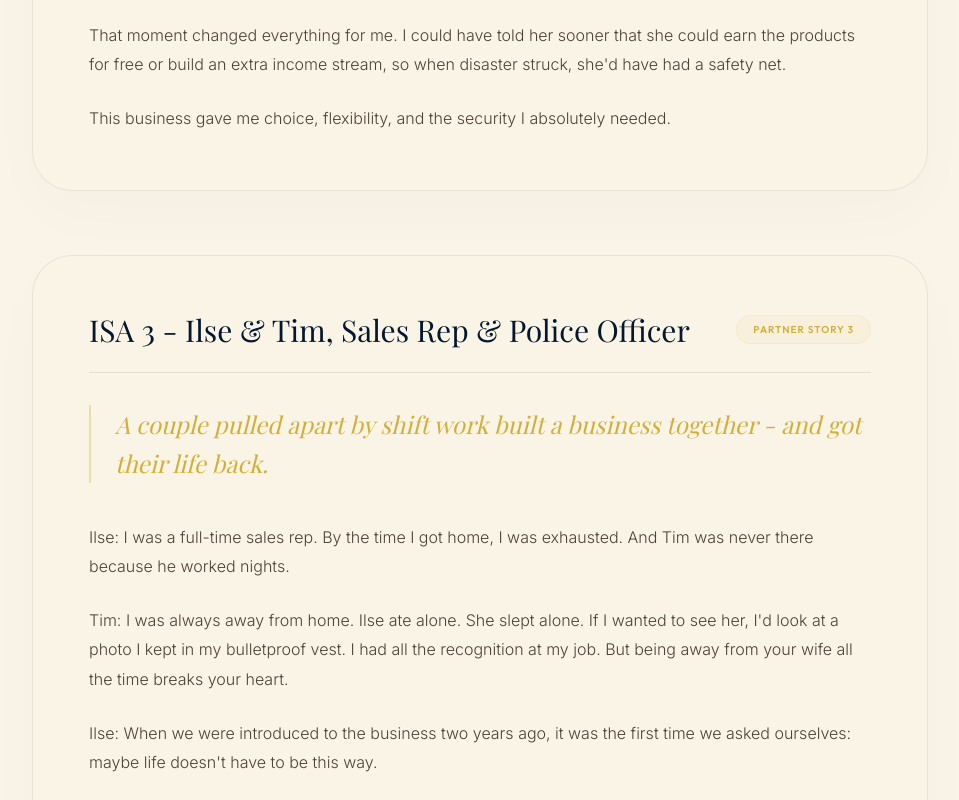
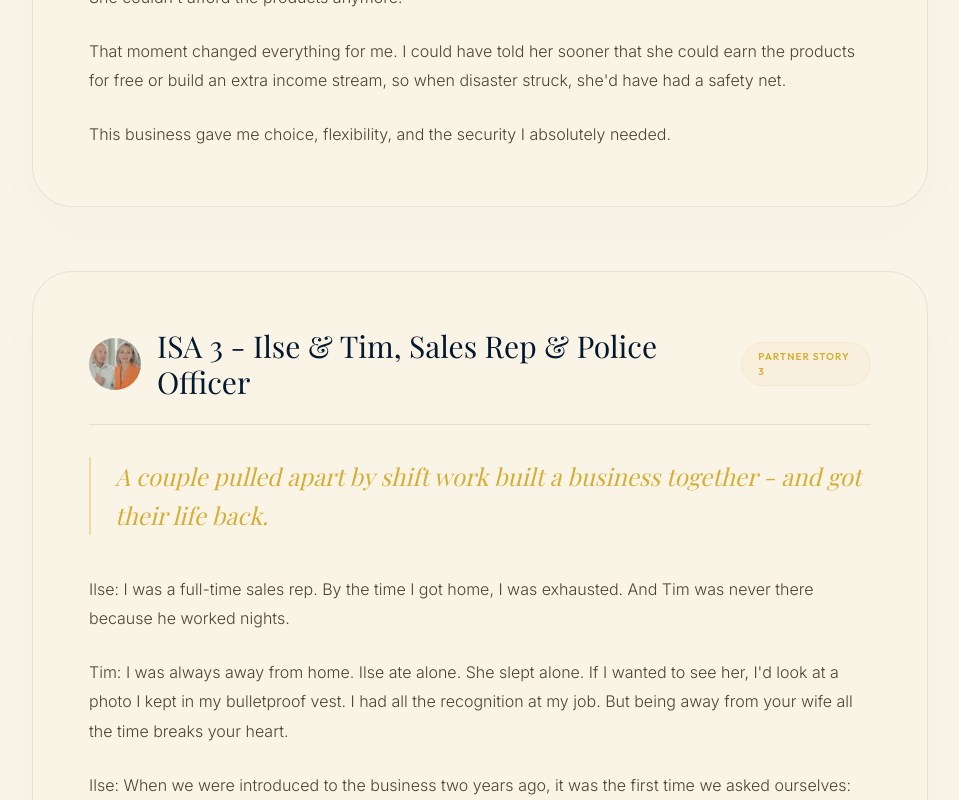
Before and after one commit to ZieglerCode/make-success-your-habit, a Next.js app: page /isobl in a window 1280 px wide. Shown: the part 9222-10022 px from the top of the page, without its empty margins (160-1119 px from the left). Built offline with nearby package versions, Linux system fonts and the light colour scheme; no server answers; a web font is replaced by a local one.

Commit message:
feat: add ISOBL partner story profile images

```diff
--- a/components/isobl-page-client.tsx
+++ b/components/isobl-page-client.tsx
@@ -2,6 +2,7 @@
 
 import {usePathname} from "next/navigation";
 import {MarketingOfferPage} from "@/components/marketing-offer-page";
+import {getIsoblPartnerImage} from "@/lib/isobl-partner-images";
 
 export function IsoblPageClient() {
   const pathname = usePathname();
@@ -128,6 +129,7 @@ export function IsoblPageClient() {
         interviewsTitle="ISOBL-Erfolgsgeschichten – 8 Kunden-Interviews von ISOBL-Partnern"
         interviews={[
           {
+            ...getIsoblPartnerImage(1, "de"),
             name: "ISA 1 – Angela H. - Fitnesstrainerin",
             quote: "„Ich habe innerhalb weniger Tage 10 hartnäckige Pfund abgenommen – und halte mein Gewicht seit 9 Jahren.\"",
             paragraphs: [
@@ -138,6 +140,7 @@ export function IsoblPageClient() {
             ]
           },
           {
+            ...getIsoblPartnerImage(2, "de"),
             name: "ISA 2 – Heather - Personal Trainerin und Ernährungsberaterin",
             quote: "Wie eine skeptische Sporttrainerin ein florierendes Unternehmen aufbaute, indem sie weitergab, was bei ihren Kunden tatsächlich funktionierte.",
             paragraphs: [
@@ -150,6 +153,7 @@ export function IsoblPageClient() {
             ]
           },
           {
+            ...getIsoblPartnerImage(3, "de"),
             name: "ISA 3 – Ilse & Tim, Vertriebsmitarbeiterin & Polizeibeamter",
             quote: "Ein Paar, das durch Schichtarbeit auseinandergerissen wurde, baute gemeinsam ein Geschäft auf – und gewann sein Leben zurück.",
             paragraphs: [
@@ -164,6 +168,7 @@ export function IsoblPageClient() {
             ]
           },
           {
+            ...getIsoblPartnerImage(4, "de"),
             name: "ISA 4 – Lara E. - Krankenschwester im NHS",
             quote: "Ich habe genug zusätzliches Einkommen erzielt, um meinen Mutterschaftsurlaub von 5 auf 15 Monate zu verlängern.",
             paragraphs: [
@@ -174,6 +179,7 @@ export function IsoblPageClient() {
             ]
           },
           {
+            ...getIsoblPartnerImage(5, "de"),
             name: "ISA 5 – Lissa A. - Inhaberin eines Kosmetiksalons",
             quote: "Ich habe eine Produktlinie eingeführt, die meine Kundinnen von sich aus nachbestellen – und dadurch eine bessere Work-Life-Balance gefunden.",
             paragraphs: [
@@ -185,6 +191,7 @@ export function IsoblPageClient() {
             ]
           },
           {
+            ...getIsoblPartnerImage(6, "de"),
             name: "ISA 6 – Saskia - Personal Trainerin & Ernährungsberaterin",
             quote: "Mit 50 hat sie ihren Körper transformiert – und dann anderen Frauen geholfen, dasselbe zu tun.",
             paragraphs: [
@@ -194,6 +201,7 @@ export function IsoblPageClient() {
             ]
           },
           {
+            ...getIsoblPartnerImage(7, "de"),
             name: "ISA 7 – Tinashe - Vertriebsprofi mit Hintergrund im Gesundheitswesen",
             quote: "Hat nach jahrelangen Versuchen 3 kg fettfreie Muskelmasse zugenommen – und seine Energie und sein Selbstvertrauen zurückgewonnen.",
             paragraphs: [
@@ -204,6 +212,7 @@ export function IsoblPageClient() {
             ]
           },
           {
+            ...getIsoblPartnerImage(8, "de"),
             name: "ISA 8 – Michael B. - Fitnessstudio-Besitzer & Personal Trainer",
             quote: "Er hat seinen Fitnessstudio-Kunden bessere Ergebnisse ermöglicht – und sich daraus eine zweite Einnahmequelle aufgebaut.",
             paragraphs: [
@@ -412,6 +421,7 @@ export function IsoblPageClient() {
       interviewsTitle="8 interviews"
       interviews={[
         {
+          ...getIsoblPartnerImage(1, "en"),
           name: "ISA 1 - Angela Hancock, Fitness Instructor",
           quote: "Lost 10 stubborn pounds in days - and kept them off for 9 years.",
           paragraphs: [
@@ -425,6 +435,7 @@ export function IsoblPageClient() {
           ]
         },
         {
+          ...getIsoblPartnerImage(2, "en"),
           name: "ISA 2 - Heather, Personal Trainer & Nutritionist",
           quote: "How a skeptical sports coach built a thriving business by sharing what actually worked for her clients.",
           paragraphs: [
@@ -443,6 +454,7 @@ export function IsoblPageClient() {
           ]
         },
         {
+          ...getIsoblPartnerImage(3, "en"),
           name: "ISA 3 - Ilse & Tim, Sales Rep & Police Officer",
           quote: "A couple pulled apart by shift work built a business together - and got their life back.",
           paragraphs: [
@@ -457,6 +469,7 @@ export function IsoblPageClient() {
           ]
         },
         {
+          ...getIsoblPartnerImage(4, "en"),
           name: "ISA 4 - Lara Eastwood, NHS Nurse",
           quote: "Made enough extra income to extend maternity leave from 5 months to 15 months.",
           paragraphs: [
@@ -471,6 +484,7 @@ export function IsoblPageClient() {
           ]
         },
         {
+          ...getIsoblPartnerImage(5, "en"),
           name: "ISA 5 - Lissa Asselbergs, Beauty Salon Owner",
           quote: "Added a product line that clients reorder on their own - and found better work-life balance.",
           paragraphs: [
@@ -484,6 +498,7 @@ export function IsoblPageClient() {
           ]
         },
         {
+          ...getIsoblPartnerImage(6, "en"),
           name: "ISA 6 - Saskia, Personal Trainer & Nutritionist",
           quote: "Transformed her body at 50 - then helped other women do the same.",
           paragraphs: [
@@ -496,6 +511,7 @@ export function IsoblPageClient() {
           ]
         },
         {
+          ...getIsoblPartnerImage(7, "en"),
           name: "ISA 7 - Tinashe, Sales Professional with Health Background",
           quote: "Gained 3 kg of lean muscle after years of trying - and got his energy and confidence back.",
           paragraphs: [
@@ -510,6 +526,7 @@ export function IsoblPageClient() {
           ]
         },
         {
+          ...getIsoblPartnerImage(8, "en"),
           name: "ISA 8 - Michael Bockaert, Gym Owner & Personal Trainer",
           quote: "Gave his gym clients better results - then built a second income stream from it.",
           paragraphs: [
--- a/components/marketing-offer-page.tsx
+++ b/components/marketing-offer-page.tsx
@@ -1,6 +1,7 @@
 import Link from "next/link";
 import {ArrowRight} from "lucide-react";
 import {MarketingOfferHeader} from "@/components/marketing-offer-header";
+import {PartnerStoryProfile} from "@/components/partner-story-profile";
 
 type SearchParams = Promise<Record<string, string | string[] | undefined>> | undefined;
 
@@ -63,6 +64,8 @@ type OfferPageProps = {
     name: string;
     quote: string;
     paragraphs: string[];
+    imageSrc?: string;
+    imageAlt?: string;
   }>;
 };
 
@@ -267,9 +270,11 @@ export function MarketingOfferPage({
                   key={interview.name}
                 >
                   <div className="mb-8 flex min-w-0 flex-col gap-4 border-b border-brand-primary/10 pb-6 sm:flex-row sm:items-center sm:justify-between">
-                    <h3 className="break-words font-serif text-2xl text-brand-primary md:text-3xl">
-                      {interview.name}
-                    </h3>
+                    <PartnerStoryProfile
+                      imageAlt={interview.imageAlt}
+                      imageSrc={interview.imageSrc}
+                      name={interview.name}
+                    />
                     <span className="font-display text-[10px] uppercase tracking-widest text-brand-accent font-semibold px-4 py-1.5 rounded-full bg-brand-accent/5 border border-brand-accent/10">
                       Partner Story {index + 1}
                     </span>
--- /dev/null
+++ b/components/partner-story-profile.tsx
@@ -0,0 +1,30 @@
+type PartnerStoryProfileProps = {
+  name: string;
+  imageSrc?: string;
+  imageAlt?: string;
+};
+
+export function PartnerStoryProfile({
+  name,
+  imageSrc,
+  imageAlt,
+}: PartnerStoryProfileProps) {
+  return (
+    <div className="flex min-w-0 items-center gap-4">
+      {imageSrc && imageAlt ? (
+        <img
+          alt={imageAlt}
+          className="h-[52px] w-[52px] shrink-0 rounded-full object-cover"
+          decoding="async"
+          height={480}
+          loading="lazy"
+          src={imageSrc}
+          width={480}
+        />
+      ) : null}
+      <h3 className="min-w-0 break-words font-serif text-2xl text-brand-primary md:text-3xl">
+        {name}
+      </h3>
+    </div>
+  );
+}
--- /dev/null
+++ b/lib/isobl-partner-images.ts
@@ -0,0 +1,49 @@
+export const ISOBL_PARTNER_IMAGES = {
+  1: {
+    src: "/media/images/isoble-experience-pictures/webp/isa-1-angela-hancock.webp",
+    alt: {de: "Porträt von Angela H.", en: "Portrait of Angela Hancock"},
+  },
+  2: {
+    src: "/media/images/isoble-experience-pictures/webp/isa-2-heather.webp",
+    alt: {de: "Porträt von Heather", en: "Portrait of Heather"},
+  },
+  3: {
+    src: "/media/images/isoble-experience-pictures/webp/isa-3-ilse-and-tim.webp",
+    alt: {de: "Porträt von Ilse und Tim", en: "Portrait of Ilse and Tim"},
+  },
+  4: {
+    src: "/media/images/isoble-experience-pictures/webp/isa-4-lara-eastwood.webp",
+    alt: {de: "Porträt von Lara E.", en: "Portrait of Lara Eastwood"},
+  },
+  5: {
+    src: "/media/images/isoble-experience-pictures/webp/isa-5-lissa-asselbergs.webp",
+    alt: {de: "Porträt von Lissa A.", en: "Portrait of Lissa Asselbergs"},
+  },
+  6: {
+    src: "/media/images/isoble-experience-pictures/webp/isa-6-saskia.webp",
+    alt: {de: "Porträt von Saskia", en: "Portrait of Saskia"},
+  },
+  7: {
+    src: "/media/images/isoble-experience-pictures/webp/isa-7-tinashe.webp",
+    alt: {de: "Porträt von Tinashe", en: "Portrait of Tinashe"},
+  },
+  8: {
+    src: "/media/images/isoble-experience-pictures/webp/isa-8-michael-bockaert.webp",
+    alt: {de: "Porträt von Michael B.", en: "Portrait of Michael Bockaert"},
+  },
+} as const;
+
+export type IsoblPartnerId = keyof typeof ISOBL_PARTNER_IMAGES;
+type IsoblPageLanguage = keyof (typeof ISOBL_PARTNER_IMAGES)[IsoblPartnerId]["alt"];
+
+export function getIsoblPartnerImage(
+  id: IsoblPartnerId,
+  language: IsoblPageLanguage,
+) {
+  const image = ISOBL_PARTNER_IMAGES[id];
+
+  return {
+    imageSrc: image.src,
+    imageAlt: image.alt[language],
+  };
+}
--- a/package.json
+++ b/package.json
@@ -18,6 +18,8 @@
     "test:covers": "tsx scripts/test-cover-crop.ts",
     "test:cover-persistence": "tsx scripts/test-cover-persistence.ts",
     "test:isobl-images": "tsx scripts/test-isobl-profile-images.ts",
+    "test:isobl-mapping": "tsx scripts/test-isobl-partner-images.ts",
+    "test:partner-story-profile": "tsx scripts/test-partner-story-profile.ts",
     "test:uploads": "tsx scripts/test-upload-serving.ts",
     "hash:admin-password": "node scripts/hash-admin-password.mjs"
   },
--- /dev/null
+++ b/scripts/test-isobl-partner-images.ts
@@ -0,0 +1,34 @@
+import assert from "node:assert/strict";
+import {access} from "node:fs/promises";
+import path from "node:path";
+import {
+  getIsoblPartnerImage,
+  ISOBL_PARTNER_IMAGES,
+} from "../lib/isobl-partner-images";
+const ids = Object.keys(ISOBL_PARTNER_IMAGES).map(Number);
+
+assert.deepEqual(ids, [1, 2, 3, 4, 5, 6, 7, 8]);
+
+const sources = Object.values(ISOBL_PARTNER_IMAGES).map((image) => image.src);
+assert.equal(new Set(sources).size, 8);
+
+for (const image of Object.values(ISOBL_PARTNER_IMAGES)) {
+  assert.match(
+    image.src,
+    /^\/media\/images\/isoble-experience-pictures\/webp\/isa-[1-8]-[a-z-]+\.webp$/,
+  );
+  assert.match(image.alt.de, /^Porträt von /);
+  assert.match(image.alt.en, /^Portrait of /);
+  await access(path.join(process.cwd(), "public", image.src));
+}
+
+assert.deepEqual(getIsoblPartnerImage(3, "de"), {
+  imageSrc: "/media/images/isoble-experience-pictures/webp/isa-3-ilse-and-tim.webp",
+  imageAlt: "Porträt von Ilse und Tim",
+});
+assert.deepEqual(getIsoblPartnerImage(3, "en"), {
+  imageSrc: "/media/images/isoble-experience-pictures/webp/isa-3-ilse-and-tim.webp",
+  imageAlt: "Portrait of Ilse and Tim",
+});
+
+console.log("ISOBL partner image mapping tests passed");
--- /dev/null
+++ b/scripts/test-partner-story-profile.ts
@@ -0,0 +1,35 @@
+import assert from "node:assert/strict";
+import {createElement} from "react";
+import {renderToStaticMarkup} from "react-dom/server";
+
+const profileModule = await import("../components/partner-story-profile").catch(
+  () => null,
+);
+
+assert.ok(profileModule, "Missing partner story profile component");
+
+const withImage = renderToStaticMarkup(
+  createElement(profileModule.PartnerStoryProfile, {
+    name: "Ilse & Tim",
+    imageSrc:
+      "/media/images/isoble-experience-pictures/webp/isa-3-ilse-and-tim.webp",
+    imageAlt: "Portrait of Ilse and Tim",
+  }),
+);
+
+assert.match(withImage, /src="\/media\/images\/isoble-experience-pictures\/webp\/isa-3-ilse-and-tim\.webp"/);
+assert.match(withImage, /alt="Portrait of Ilse and Tim"/);
+assert.match(withImage, /h-\[52px\]/);
+assert.match(withImage, /w-\[52px\]/);
+assert.match(withImage, /rounded-full/);
+assert.match(withImage, /object-cover/);
+assert.match(withImage, />Ilse &amp; Tim<\/h3>/);
+
+const withoutImage = renderToStaticMarkup(
+  createElement(profileModule.PartnerStoryProfile, {name: "Story without portrait"}),
+);
+
+assert.doesNotMatch(withoutImage, /<img/);
+assert.match(withoutImage, />Story without portrait<\/h3>/);
+
+console.log("partner story profile tests passed");
```
